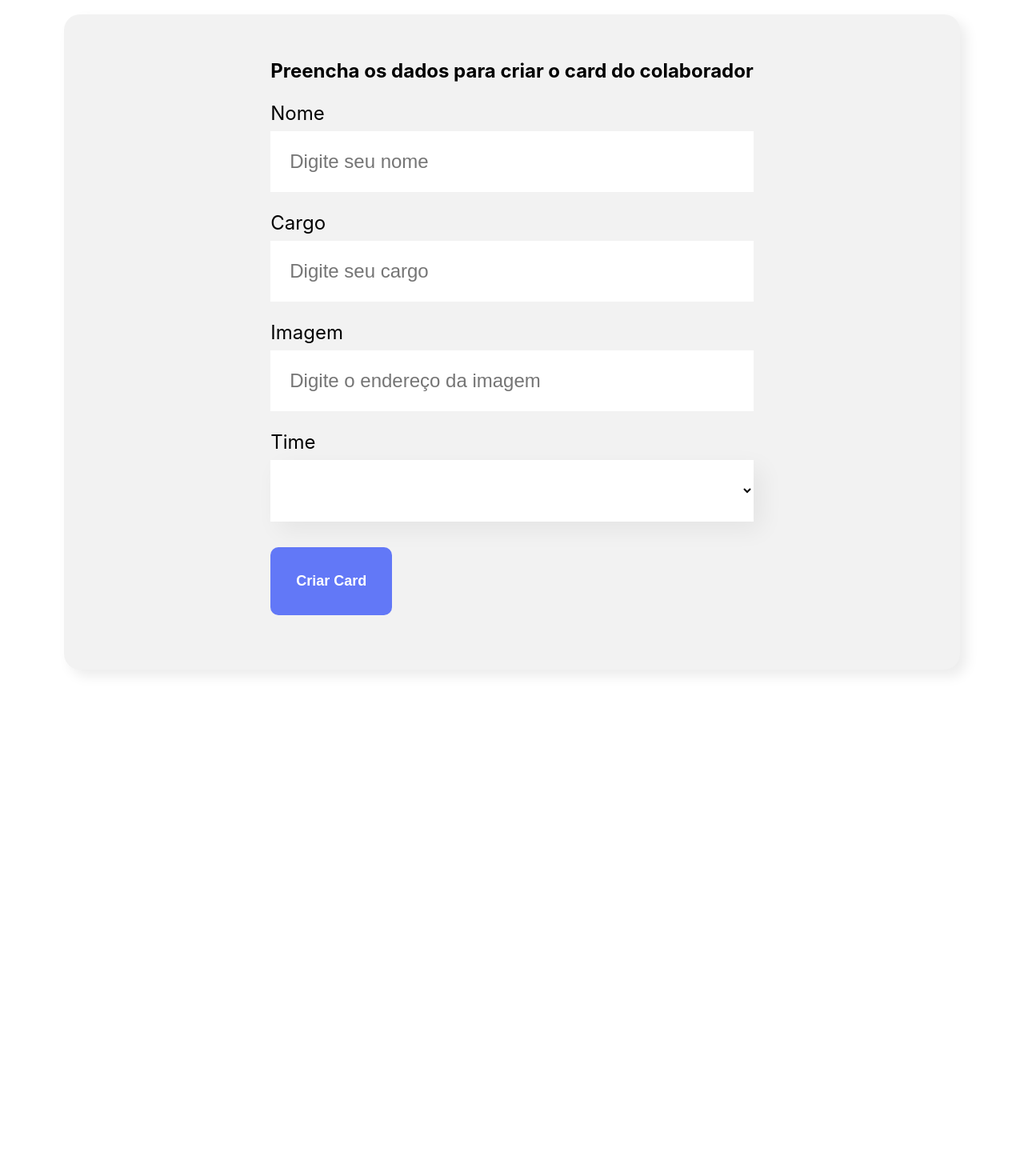
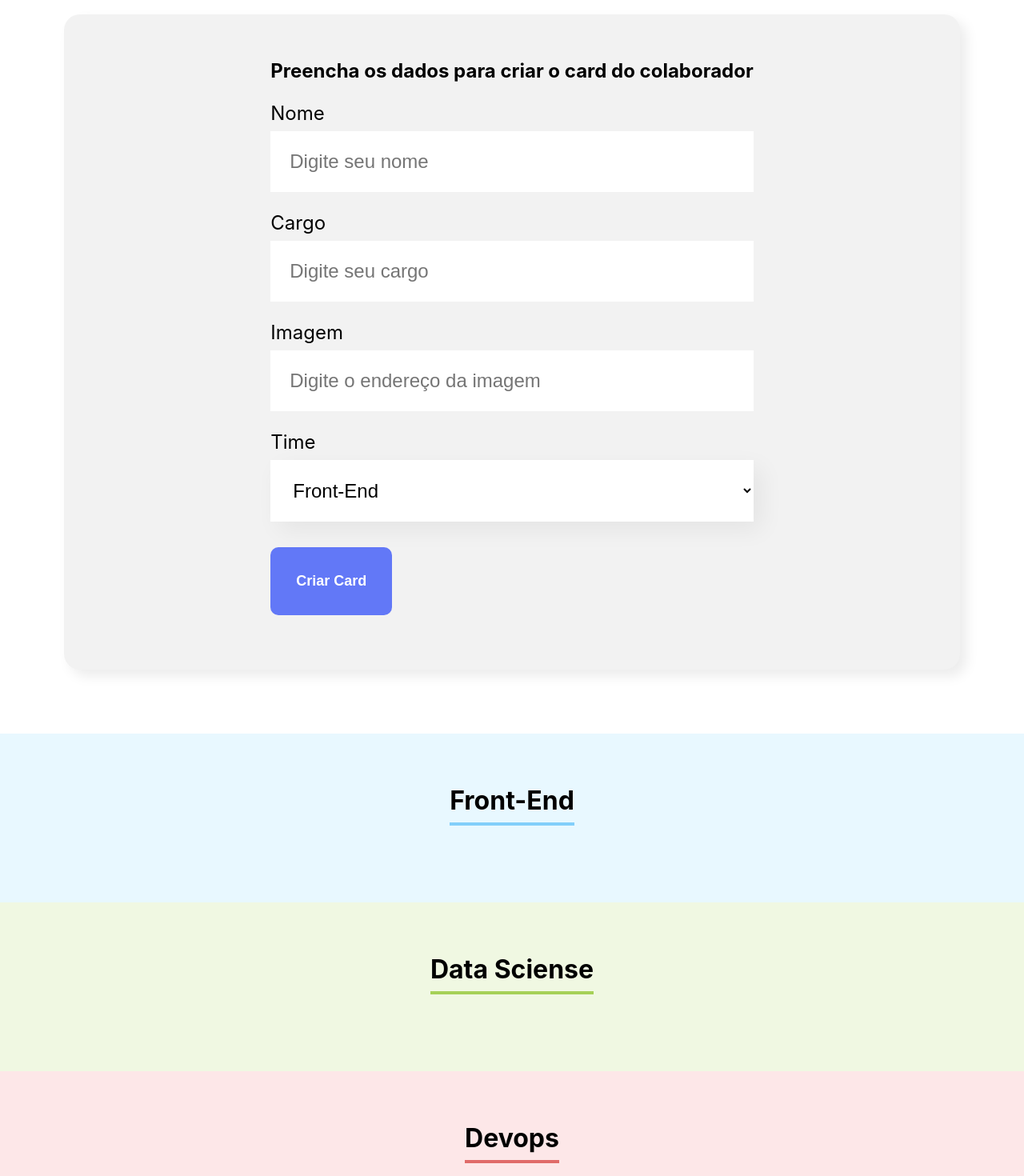
Before and after one commit to julivansoares/projeto-Ogano, a React (Create React App) app: page / in a window 1280 px wide. Shown: the part 560-2030 px from the top of the page at 80% size. Before the commit the page ends 1477 px from the top, so only its background shows below. Built offline with nearby package versions, Linux system fonts and the light colour scheme.

Commit message:
atualização do projeto

```diff
--- a/src/App.js
+++ b/src/App.js
@@ -1,12 +1,64 @@
 
+import { useState } from 'react';
 import Banner from './componentes/Banner';
 import Formulario from './componentes/Formulario';
+import Time from './Time';
 
 function App() {
+  const times = [
+    {
+      nome: 'Front-End',
+      corPrimaria: '#82CFFA',
+      corSecundaria: '#E8F8FF',
+  },
+  {
+      nome: 'Data Sciense',
+      corPrimaria: '#A6D157',
+      corSecundaria: '#F0F8E2',
+  },
+  {
+      nome: 'Devops',
+      corPrimaria: '#E06B69',
+      corSecundaria: '#FDE7E8',
+  },
+  {
+      nome: 'UX e Design',
+      corPrimaria: '#D86EBF',
+      corSecundaria: '#FAE5F5',
+  },
+  {
+      nome: 'Mobile',
+      corPrimaria: '#FEBA05',
+      corSecundaria: '#FFF5D9',
+  },
+  {
+      nome: 'Inovação e Gestão',
+      corPrimaria: '#FF8A29',
+      corSecundaria: '#FFEEDF',
+  }
+
+
+  ]
+  const [colaboradores, setColaboradores] =useState([])
+
+  const aoNovoColaboradorAdicionado =(colaborador)=>{
+    console.log(colaborador)
+    setColaboradores([...colaboradores,colaborador])
+  }
   return (
     <div className="App">
       <Banner/>
-      <Formulario/>
+      <Formulario times={times.map(time => time.nome)} aoColaboradorCadastrado={colaborador => aoNovoColaboradorAdicionado(colaborador)}/>
+
+      {times.map(time=> < Time
+      key={time.nome}
+      Time nome={time.nome}
+      corPrimaria={time.corPrimaria}
+      corSecundaria={time.corSecundaria}
+      colaboradores={colaboradores.filter(colaborador => colaborador.time === time.nome )}
+      />)}
+
+
     </div>
   );
 }
--- /dev/null
+++ b/src/Time/Time.css
@@ -0,0 +1,23 @@
+
+
+.time{
+    text-align: center;
+    padding: 32px;
+
+}
+
+
+.time h3{
+    font-size: 32px;
+    border-bottom: 4px solid ;
+    display: inline-block;
+    padding-bottom: 8px;
+}
+
+
+.time .colaboradores{
+    display: flex;
+    justify-content: space-around;
+    margin-top: 32px;
+    flex-wrap: wrap;
+}
--- /dev/null
+++ b/src/Time/index.js
@@ -0,0 +1,21 @@
+import Colaborador from '../componentes/Colaborador'
+import './Time.css'
+
+
+
+
+function Time(props){
+
+    return(
+
+        <section className='time' style={{backgroundColor: props.corSecundaria}}>
+            <h3 style={{borderBlockColor:props.corPrimaria}}>{props.nome}</h3>
+            <div className='colaboradores'>
+                {props.colaboradores.map(colaborador => <Colaborador nome={colaborador.nome} cargo={colaborador.cargo} imagem={colaborador.imagem}/>)}
+            </div>
+        </section>
+    )
+}
+
+
+export default Time
--- a/src/componentes/CampoTexto/index.js
+++ b/src/componentes/CampoTexto/index.js
@@ -1,20 +1,23 @@
 
-import './CampoTexto.css'
+import "./CampoTexto.css";
 
-function aoDigitado(evento){
-    console.log(evento.target.value);
+function CampoTexto(props) {
+
+  function aoDigitado(evento) {
+    props.aoAlterado(evento.target.value)
+  }
+
+  return (
+    <div className="campo-texto">
+      <label>{props.label}</label>
+      <input
+        value={props.valor}
+        onChange={aoDigitado}
+        required={props.obrigatorio}
+        placeholder={props.placeholder}
+      />
+    </div>
+  );
 }
 
-function CampoTexto(props){
-    return(
-        <div className="campo-texto">
-            <label>
-                {props.label}
-            </label>
-            <input onChange={aoDigitado} required={props.obrigatorio} placeholder={props.placeholder} />
-        </div>
-    )
-}
-
-
 export default CampoTexto;
--- /dev/null
+++ b/src/componentes/Colaborador/Colaborador.css
@@ -0,0 +1,38 @@
+
+.colaborador {
+    width: 280px;
+}
+
+.colaborador .cabecalho {
+    background-color:  #F0F0F0;
+    border-radius: 10px 10px 0px 0px;
+}
+.colaborador img {
+    width: 100px;
+    border-radius: 50%;
+    position: relative;
+    bottom: -50px;
+}
+
+.colaborador .rodape {
+    background: #FFFFFF;
+    box-shadow: 5px 5px 15px rgba(0, 0, 0, 0.08);
+    border-radius: 0px 0px 10px 10px;
+    padding-top: 90px;
+    padding-bottom: 40px;
+}
+
+.colaborador .rodape h4 {
+    color: #6278F7;
+    font-size: 18px;
+    line-height: 22px;
+    font-weight: bold;
+    margin-bottom: 8px;
+}
+
+.colaborador .rodape h5 {
+    font-size: 18px;
+    line-height: 22px;
+    color: #212121;
+    padding: 0 16px;
+}
--- /dev/null
+++ b/src/componentes/Colaborador/index.js
@@ -0,0 +1,23 @@
+import './Colaborador.css'
+
+
+
+function Colaborador({nome,cargo,imagem}){
+
+return(
+   <div className='colaborador'>
+       <div className='cabecalho'>
+         <img src={imagem} alt='Julivan Soares'/>
+       </div>
+
+       <div className='rodape'>
+        <h4> {nome} </h4>
+        <h5> {cargo}</h5>
+      </div>
+   </div>
+)
+
+}
+
+
+export default Colaborador
--- a/src/componentes/Formulario/index.js
+++ b/src/componentes/Formulario/index.js
@@ -1,41 +1,61 @@
-import './Formulario.css'
+import "./Formulario.css";
 
-import CampoTexto from '../CampoTexto';
-import ListaSuspensa from '../ListaSuspensa';
-import Botao from '../Botao';
+import CampoTexto from "../CampoTexto";
+import ListaSuspensa from "../ListaSuspensa";
+import Botao from "../Botao";
+import { useState } from "react";
 
+function Formulario(props) {
 
+  const [nome, setNome] = useState('');
+  const [cargo, setCargo] = useState('');
+  const [imagem, setImagem] = useState('');
+  const [time,setTime] =useState('');
+  function aoSalvar(evento) {
+    evento.preventDefault();
+    props.aoColaboradorCadastrado({
+      nome,
+      cargo,
+      imagem,
+      time
+    })
+  }
 
-function Formulario(){
-    const times =[
-        '',
-        'programação',
-        'Data Science',
-        'Devops',
-        'UX e Design',
-        'Mobile',
-        'Inovação e Gestão'
-    ]
+  return (
+    <section className="formulario">
+      <form onSubmit={aoSalvar}>
+        <h2>Preencha os dados para criar o card do colaborador</h2>
+        <CampoTexto
+          obrigatorio={true}
+          label="Nome"
+          placeholder="Digite seu nome"
+          valor={nome}
+          aoAlterado={valor => setNome(valor)}
+        />
 
-    function aoSalvar (evento){
-        evento.preventDefault()
-        console.log('form foi submetido')
-    }
-
-    return(
-        <section className='formulario'>
-            <form onSubmit={aoSalvar}>
-                <h2>Preencha os dados para criar o card do colaborador</h2>
-                <CampoTexto obrigatorio={true} label='Nome' placeholder='Digite seu nome'/>
-                <CampoTexto obrigatorio={true} label='Cargo' placeholder='Digite seu cargo'/>
-                <CampoTexto label='Imagem' placeholder='Digite o endereço da imagem'/>
-                <ListaSuspensa obrigatorio={true}  label="Time" itens={times}/>
-                 <Botao texto='Criar Card'/>
-            </form>
-        </section>
-
-    )
+        <CampoTexto
+          obrigatorio={true}
+          label="Cargo"
+          placeholder="Digite seu cargo"
+          valor={cargo}
+          aoAlterado={valor => setCargo(valor)}
+        />
+        <CampoTexto
+          label="Imagem"
+          placeholder="Digite o endereço da imagem"
+          valor={imagem}
+          aoAlterado={valor => setImagem(valor)}
+        />
+        <ListaSuspensa
+          obrigatorio={true}
+          label="Time"
+          itens={props.times}
+          aoAlterado={valor=> setTime(valor)}
+          />
+        <Botao texto="Criar Card" />
+      </form>
+    </section>
+  );
 }
 
-
 export default Formulario;
--- a/src/componentes/ListaSuspensa/index.js
+++ b/src/componentes/ListaSuspensa/index.js
@@ -9,7 +9,7 @@
     return(
         <div className='lista-suspensa'>
             <label>{props.label}</label>
-            <select required={props.obrigatorio}>
+            <select onChange={evento => props.aoAlterado(evento.target.value)} required={props.obrigatorio}value={props.value}>
                 {props.itens.map((item)=><option  key={item}>{item}</option>)}
             </select>
         </div>
```
